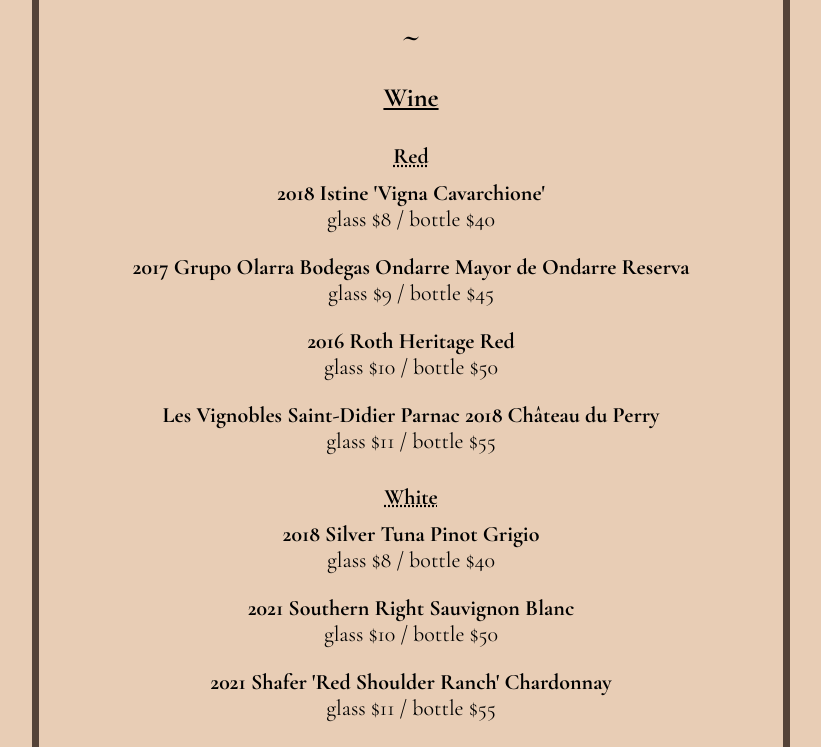
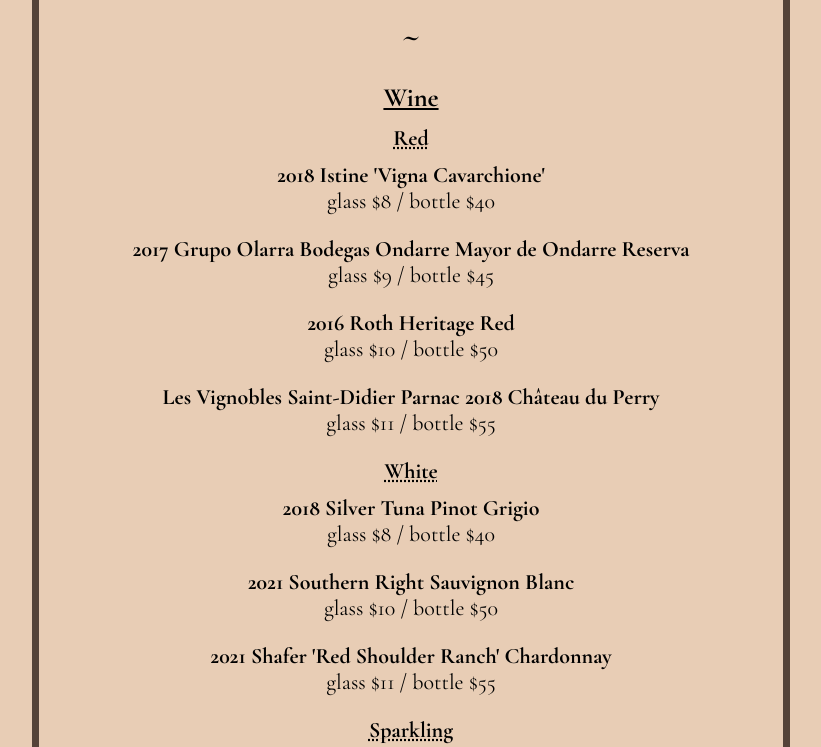
Before and after one commit to dyazdani/basic-html-css-site, a plain HTML site: page index.html in a window 1280 px wide. Shown: the part 1200-1947 px from the top of the page, without its empty margins (229-1050 px from the left). Drawn offline with nearby package versions, Linux system fonts and the light colour scheme; a web font is replaced by a local one.

Commit message:
Fixed spacing for menu

```diff
--- a/styles/style.css
+++ b/styles/style.css
@@ -142,7 +142,7 @@ h3 {
 }
 
 h4 {
-  margin-bottom: 0;
+  margin: .5rem;
   text-decoration: underline dotted;
 }
 
```
